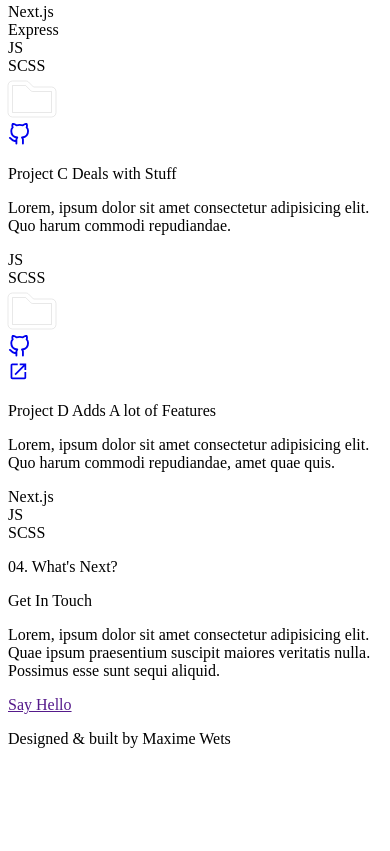
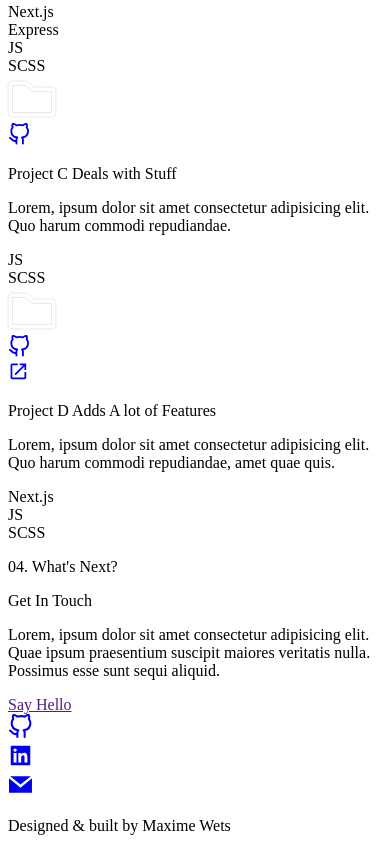
Before and after one commit to Max-WETS/Portfolio, a Gatsby site: page /Portfolio in a window 390 px wide. Shown: the part 2792-3643 px from the top of the page. Before the commit the page ends 3556 px from the top, so only its background shows below. Built offline with nearby package versions, Linux system fonts and the light colour scheme; Gatsby itself is replaced by a stand-in of ours.

Commit message:
cleared experience list responsiveness issue

```diff
--- a/src/components/Experience.jsx
+++ b/src/components/Experience.jsx
@@ -1,16 +1,69 @@
-import React, { useState, useEffect } from "react";
+import React, { useState, useEffect, useCallback, useRef } from "react";
 import experienceData from "../experienceData";
 import { faAngleRight } from "@fortawesome/free-solid-svg-icons";
 import { FontAwesomeIcon } from "@fortawesome/react-fontawesome";
 
 function Experience() {
   const [currentExperience, setCurrentExperience] = useState(0);
+  const breakingPoint = 650;
+  const lastSize = useRef();
+  const newSize = useRef();
+  const translateRatio = useRef();
+  translateRatio.current = 3 / 6.5;
+
+  const checkWindowResize = useCallback(() => {
+    newSize.current = window.innerWidth;
+
+    const isEqual = newSize.current === lastSize.current;
+    const hasIncreased = newSize.current > lastSize.current;
+
+    if (!isEqual) {
+      const lowerPoint = hasIncreased ? lastSize.current : newSize.current;
+      const higherPoint = hasIncreased ? newSize.current : lastSize.current;
+
+      const distBreakingPoint = breakingPoint - lowerPoint;
+      const distNewPoint = higherPoint - lowerPoint;
+
+      if (distBreakingPoint <= distNewPoint && distBreakingPoint > 0) {
+        const currentTranslateValue = parseFloat(
+          document.documentElement.style.getPropertyValue("--h")
+        );
+        if (hasIncreased) {
+          document.documentElement.style.setProperty(
+            "--h",
+            currentTranslateValue * translateRatio.current + "rem"
+          );
+        } else {
+          document.documentElement.style.setProperty(
+            "--h",
+            currentTranslateValue / translateRatio.current + "rem"
+          );
+        }
+      }
+    }
+
+    lastSize.current = newSize.current;
+    // }
+  }, []);
 
   useEffect(() => {
-    document.documentElement.style.setProperty(
-      "--h",
-      currentExperience * 3 + "rem"
-    );
+    window.addEventListener("resize", checkWindowResize);
+  }, []);
+
+  useEffect(() => {
+    let viewportWidth = window.innerWidth;
+
+    if (viewportWidth > breakingPoint) {
+      document.documentElement.style.setProperty(
+        "--h",
+        currentExperience * 3 + "rem"
+      );
+    } else {
+      document.documentElement.style.setProperty(
+        "--h",
+        currentExperience * 6.5 + "rem"
+      );
+    }
   }, [currentExperience]);
 
   const handleClickExperience = (e) => {
--- a/src/pages/Portfolio.js
+++ b/src/pages/Portfolio.js
@@ -7,6 +7,9 @@ import Work from "../components/Work";
 import ProjectsGrid from "../components/ProjectsGrid";
 import Contact from "../components/Contact";
 import LeftSideBar from "../components/LeftSideBar";
+import { FiGithub } from "react-icons/fi";
+import { AiFillLinkedin } from "react-icons/ai";
+import { GrMail } from "react-icons/gr";
 
 function Portfolio({ menuOpen, setMenuOpen }) {
   return (
@@ -24,6 +27,26 @@ function Portfolio({ menuOpen, setMenuOpen }) {
           <ProjectsGrid />
           <Contact />
           <footer>
+            <div>
+              <div>
+                <a href="https://github.com/Max-WETS" target="_blank">
+                  <FiGithub fontSize="25px" />
+                </a>
+              </div>
+              <div>
+                <a
+                  href="https://www.linkedin.com/in/maxime-wets-a039a911b/"
+                  target="_blank"
+                >
+                  <AiFillLinkedin fontSize="25px" />
+                </a>
+              </div>
+              <div>
+                <a href="mailto:wetsmaxime@gmail.com">
+                  <GrMail fontSize="25px" />
+                </a>
+              </div>
+            </div>
             <p>Designed & built by Maxime Wets</p>
           </footer>
         </div>
--- a/src/styles/stylesheets/leftSideBar.scss
+++ b/src/styles/stylesheets/leftSideBar.scss
@@ -36,3 +36,9 @@
     background-color: $font-color;
     height: 7rem;
 }
+
+@media(max-width: 750px) {
+    .left-menu-container {
+        display: none;
+    }
+}
--- a/src/styles/stylesheets/main.scss
+++ b/src/styles/stylesheets/main.scss
@@ -3,12 +3,13 @@ main {
 //   margin-right: 4%;
   height: 80vh;
   margin-top: 5rem;
+  display: flex;
+  justify-content: center;
 }
 
 .bio-container {
-    width: 65%;
+    width: 90%;
     height: 100%;
-    margin:auto;
     margin-top: 7rem;
 }
 
--- a/src/styles/stylesheets/portfolio.scss
+++ b/src/styles/stylesheets/portfolio.scss
@@ -31,8 +31,43 @@
 }
 
 footer {
+    display: flex;
+    flex-direction: column;
+    align-items: center;
     text-align: center;
     color: $fourth-color;
     letter-spacing: 0.03rem;
     font-size: 0.9rem;
 }
+
+footer > div {
+    display: none;
+    flex-direction: row;
+    justify-content: space-between;
+    width: 100px;
+}
+
+footer a {
+    color: $font-color;
+    text-decoration: none;
+    transition: transform 0.4s;
+}
+
+footer a:hover {
+    color: $secondary-color;
+    transform: translateY(-3px);
+}
+
+@media(max-width: 750px) {
+    .left-container, .right-container {
+        width: 5%;
+    }
+
+    .center-container {
+        width: 90%;
+    }
+
+    footer > div {
+        display: flex;
+    }
+}
```
Also changed, not shown: src/styles/stylesheets/about.scss (+17 -2 lines), src/styles/stylesheets/experience.scss (+38 -1 lines).
